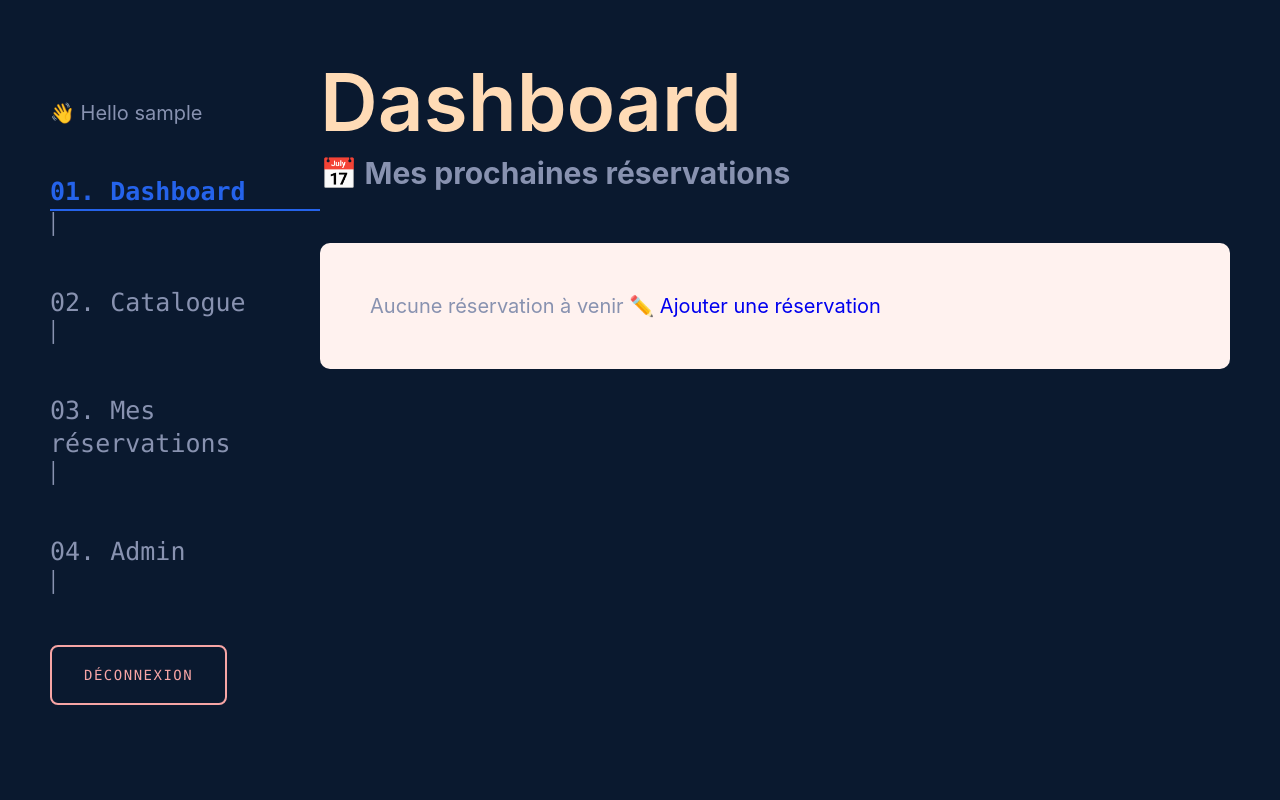
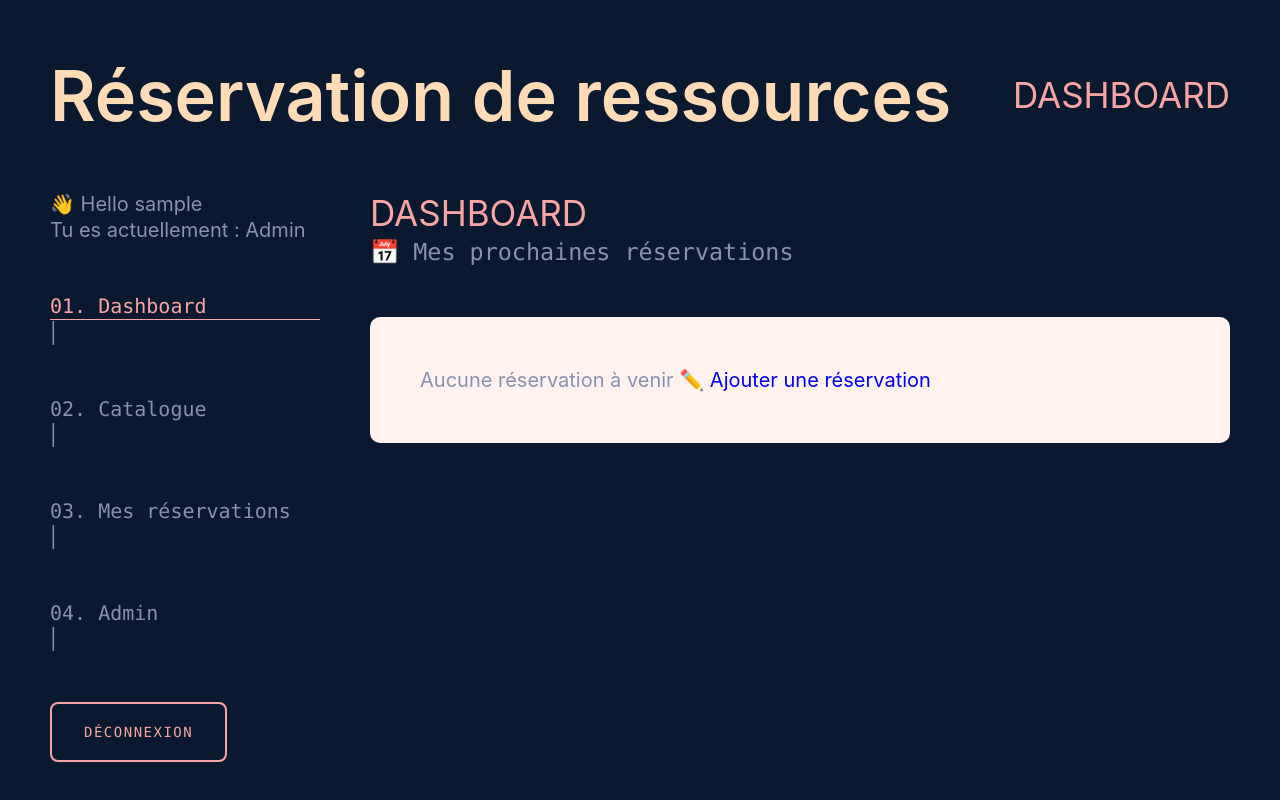
Before and after one commit to MathiENI/reservation-app, a Django app: page / in a window 1280 px wide. Run offline with Django 5.2, Linux system fonts and the light colour scheme; the visitor is signed in with stand-in values (Sample User, id 1); data that the repository does not hold is empty.

Commit message:
add banner and auth-banner + auth-base + styling titles

```diff
--- a/static/css/style.css
+++ b/static/css/style.css
@@ -37,9 +37,18 @@ body {
     line-height: 1.3;
     font-family: var(--main-font);
     font-size: 20px;
+}
+
+.banner {
+    display:flex;
+    align-items: center;
+    justify-content: space-between;
+    padding: 50px;
+}
+
+.content {
     display: flex;
-    flex-wrap: wrap;
-
+    flex-wrap:wrap;
 }
 
 /* NAVBAR */
@@ -48,24 +57,22 @@ nav {
     max-width: 25%;
     display:flex;
     flex-direction: column;
-    transition: all 0.25s cubic-bezier(0.645, 0.045, 0.355, 1) 0s;
     flex: 1;
     padding-left: 50px;
-    padding-top: 100px;
+    margin-right: 50px;
 }
 
 nav a {
     text-decoration: none;
-    font-size: 25px;
     color: #8892b0;
     font-family:var(--code-font);
     margin-top: 50px;
+    transition: all 0.2s ease;
 }
 
 .active {
-    color: #2563eb; /* Blue color */
-    font-weight: bold;
-    border-bottom: 2px solid #2563eb;
+    color: var(--pink);
+    border-bottom: 1px solid var(--pink);
 }
 
 nav .admin-menu {
@@ -77,33 +84,19 @@ nav .admin-menu {
 }
 
 .dropdown.active {
-    display: block;
+    display: flex;
+    flex-direction: column;
+    margin-top:10px;
 }
 
-nav > form > button {
-  position: relative;
-  display: inline-block;
-  padding: 1.25rem 2rem;
-  border: 2px solid var(--pink);
-  border-radius: 8px;
-  color: var(--pink);
-  font-family: var(--code-font);
-  font-size: 14px;
-  font-weight: 500;
-  text-decoration: none;
-  text-transform: uppercase;
-  letter-spacing: 1.5px;
-  overflow: hidden;
-  cursor: pointer;
-  transition: all 0.4s cubic-bezier(0.23, 1, 0.32, 1);
-  transform-style: preserve-3d;
-  perspective: 1000px;
-  background: transparent;
-      margin-top: 50px;
+
+.dropdown.active a {
+    font-size:16px;
+    margin-top:5px;
 }
 
-button {
-      position: relative;
+.primary-button {
+     position: relative;
   display: inline-block;
   padding: 1.25rem 2rem;
   border: 2px solid var(--pink);
@@ -131,8 +124,19 @@ main {
 h1 {
     color:#FFDBB6;
     font-weight: 600;
-    font-size: 80px;
-    margin-top:50px;
+    font-size: 70px;
+}
+
+h2 {
+    color:var(--pink);
+    text-transform:uppercase;
+    font-weight:400;
+    font-size:35px;
+}
+
+h3 {
+    font-family: var(--code-font);
+    font-weight:400;
 }
 
 .card-section {
--- a/templates/base.html
+++ b/templates/base.html
@@ -9,10 +9,16 @@
 </head>
 
 <body>
+    <div class="banner">
+        <h1>Réservation de ressources</h1>
+        <h2>{{request.resolver_match.url_name}}</h2>
+    </div>
 
-    <!-- NAVBAR -->
+    <div class="content">
+        <!-- NAVBAR -->
     <nav>
-         👋 Hello {{ user.username }}
+        <p>👋 Hello {{ user.username }}</p>
+        {% if user.is_staff %}<p class="badge">Tu es actuellement : Admin</p>{% endif %}
         <a href="/" class="{% if request.resolver_match.url_name == 'dashboard' %}active{% endif %}">01. Dashboard</a> |
         <a href="{% url 'resource_list' %}" class="{% if request.resolver_match.url_name == 'resource_list' %}active{% endif %}">02. Catalogue</a> |
         <a href="/reservations/mine/" class="{% if request.resolver_match.url_name == 'my_reservations' %}active{% endif %}">03. Mes réservations</a> |
@@ -21,16 +27,16 @@
             <span>04. Admin</span>
 
             <div class="dropdown">
-                <a href="{% url 'admin_resources' %}">Ressources</a>
-                <a href="{% url 'admin_categories' %}">Catégories</a>
-                <a href="{% url 'admin_locations' %}">Lieux</a>
-                <a href="{% url 'admin_reservations' %}">Réservations</a>
+                <a href="{% url 'admin_resources' %}">Gérer les ressources</a>
+                <a href="{% url 'admin_categories' %}">Gérer les catégories</a>
+                <a href="{% url 'admin_locations' %}">Gérer les lieux</a>
+                <a href="{% url 'admin_reservations' %}">Gérer les réservations</a>
             </div>
         </a> |
         {% endif %}
-        <form method="post" action="{% url 'logout' %}" style="display:inline;">
+        <form method="post" action="{% url 'logout' %}" style="display:inline;margin-top:50px">
             {% csrf_token %}
-            <button type="submit" class="btn-text">Déconnexion</button>
+            <button type="submit" class="btn-text primary-button">Déconnexion</button>
         </form>
     </nav>
 
@@ -54,5 +60,6 @@
         {% block content %}
         {% endblock %}
     </main>
+    </div>
 </body>
 </html>
--- a/templates/catalog/admin_resources.html
+++ b/templates/catalog/admin_resources.html
@@ -2,7 +2,7 @@
 
 {% block content %}
 
-<h1>Admin - Ressources</h1>
+<h2>Toutes les ressources</h2>
 
 <a href="{% url 'create_resource' %}">Ajouter une ressource</a>
 
--- a/templates/catalog/resource_detail.html
+++ b/templates/catalog/resource_detail.html
@@ -2,7 +2,7 @@
 
 {% block content %}
 
-<h1>{{ resource.name }}</h1>
+<h2>{{ resource.name }}</h2>
 
 <ul class="card-section">
     <li class="card">
--- a/templates/catalog/resource_list.html
+++ b/templates/catalog/resource_list.html
@@ -2,7 +2,7 @@
 
 {% block content %}
 
-<h1>Catalogue des ressources</h1>
+<h2>Catalogue des ressources</h2>
 
 <ul class="card-section">
     <form method="get" class="resources-filter">
--- a/templates/dashboard/dashboard.html
+++ b/templates/dashboard/dashboard.html
@@ -2,15 +2,16 @@
 
 {% block content %}
 
-<h1>Dashboard</h1>
+<h2>Dashboard</h2>
 
-<h2>📅 Mes prochaines réservations</h2>
+<h3>📅 Mes prochaines réservations</h3>
 
 <ul class="card-section">
     {% for r in reservations %}
         <li class="card">
             <p>Ressource réservée : {{ r.resource.name }}</p>
             <p>Période de réservation : Du {{ r.start_datetime | date:"DATE_FORMAT" }} au {{ r.end_datetime | date:"DATE_FORMAT" }}</p>
+            <p>{{ r.status }}</p>
         </li>
     {% empty %}
         <li>Aucune réservation à venir <a href="{% url 'resource_list' %}">✏️ Ajouter une réservation</a></li>
--- a/templates/registration/login.html
+++ b/templates/registration/login.html
@@ -1,3 +1,7 @@
+{% extends "base_auth.html" %}
+
+{% block content %}
+
 <h2>Connexion</h2>
 
 <form method="post">
@@ -5,3 +9,5 @@
     {{ form.as_p }}
     <button type="submit">Se connecter</button>
 </form>
+
+{% endblock %}
--- a/templates/reservations/cancel_reservation_admin.html
+++ b/templates/reservations/cancel_reservation_admin.html
@@ -1,3 +1,7 @@
+{% extends "base.html" %}
+
+{% block content %}
+
 <h1>Annuler réservation</h1>
 
 <p>{{ reservation.resource.name }}</p>
@@ -9,3 +13,5 @@
 
     <button type="submit">Confirmer</button>
 </form>
+
+{% endblock %}
--- a/templates/reservations/create_reservation.html
+++ b/templates/reservations/create_reservation.html
@@ -2,7 +2,7 @@
 
 {% block content %}
 
-<h1>Réserver {{ resource.name }}</h1>
+<h2>Réserver {{ resource.name }}</h2>
 
 <form method="post">
     {% csrf_token %}
--- a/templates/reservations/my_reservations.html
+++ b/templates/reservations/my_reservations.html
@@ -1,7 +1,7 @@
 {% extends "base.html" %}
 
 {% block content %}
-<h1>Mes réservations</h1>
+<h2>Mes réservations</h2>
 
 <ul class="card-section">
     {% for reservation in reservations %}
--- a/templates/reservations/update_reservation.html
+++ b/templates/reservations/update_reservation.html
@@ -2,7 +2,7 @@
 
 {% block content %}
 
-<h1>Modifier la réservation</h1>
+<h2>Modifier la réservation</h2>
 
 <form method="post">
     {% csrf_token %}
```
Also changed, not shown: other parts of static/css/style.css (+37 -2 lines), templates/base_auth.html (added, +39 -0 lines), templates/catalog/admin_categories.html (+7 -1 lines), templates/catalog/admin_locations.html (+7 -1 lines), templates/catalog/create_category.html (+7 -1 lines), templates/catalog/create_location.html (+7 -1 lines), templates/catalog/create_resource.html (+7 -1 lines), templates/catalog/udpate_resource.html (+7 -1 lines), templates/catalog/update_category.html (+7 -1 lines), templates/catalog/update_location.html (+7 -1 lines).
